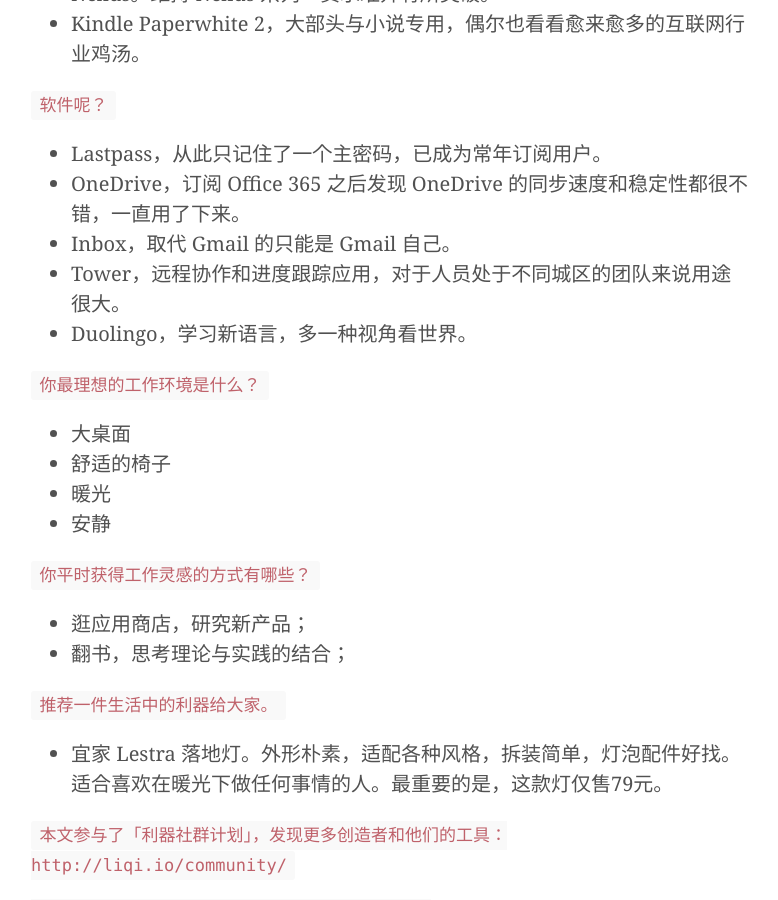
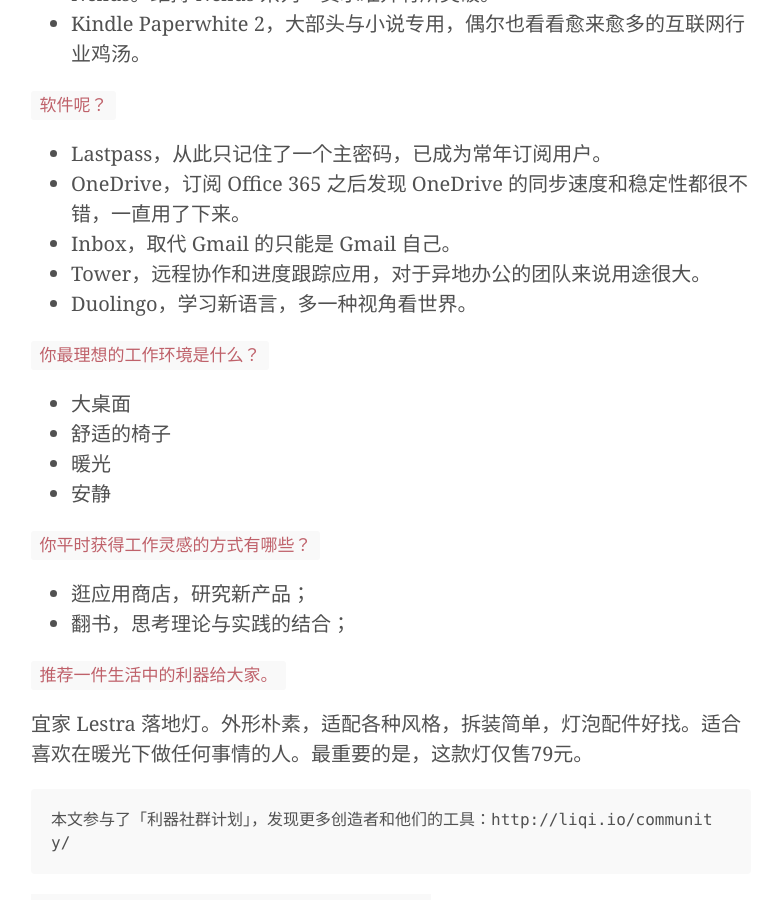
Before and after one commit to yishan/lysh, a Jekyll site: the page built from _posts/2015-09-28-liqi.md, in a window 1280 px wide and 900 px high, scrolled down 523 px. Shown: the whole window, without its empty margins (249-1027 px from the left). Built offline with Jekyll 4.4.1, drawn with Linux system fonts in a browser that asks for light colours; Markdown is read by kramdown in place of the engine named in the settings; comment, search, counter and statistics services are not loaded.

Commit message:
文章内容调整

```diff
--- a/_posts/2015-09-28-liqi.md
+++ b/_posts/2015-09-28-liqi.md
@@ -21,7 +21,7 @@
 - Lastpass，从此只记住了一个主密码，已成为常年订阅用户。
 - OneDrive，订阅 Office 365 之后发现 OneDrive 的同步速度和稳定性都很不错，一直用了下来。
 - Inbox，取代 Gmail 的只能是 Gmail 自己。
-- Tower，远程协作和进度跟踪应用，对于人员处于不同城区的团队来说用途很大。
+- Tower，远程协作和进度跟踪应用，对于异地办公的团队来说用途很大。
 - Duolingo，学习新语言，多一种视角看世界。
 
 
@@ -41,7 +41,7 @@
 
 `推荐一件生活中的利器给大家。`
 
-- 宜家 Lestra 落地灯。外形朴素，适配各种风格，拆装简单，灯泡配件好找。适合喜欢在暖光下做任何事情的人。最重要的是，这款灯仅售79元。
+宜家 Lestra 落地灯。外形朴素，适配各种风格，拆装简单，灯泡配件好找。适合喜欢在暖光下做任何事情的人。最重要的是，这款灯仅售79元。
 
 
-`本文参与了「利器社群计划」，发现更多创造者和他们的工具：http://liqi.io/community/`
+    本文参与了「利器社群计划」，发现更多创造者和他们的工具：http://liqi.io/community/
```
